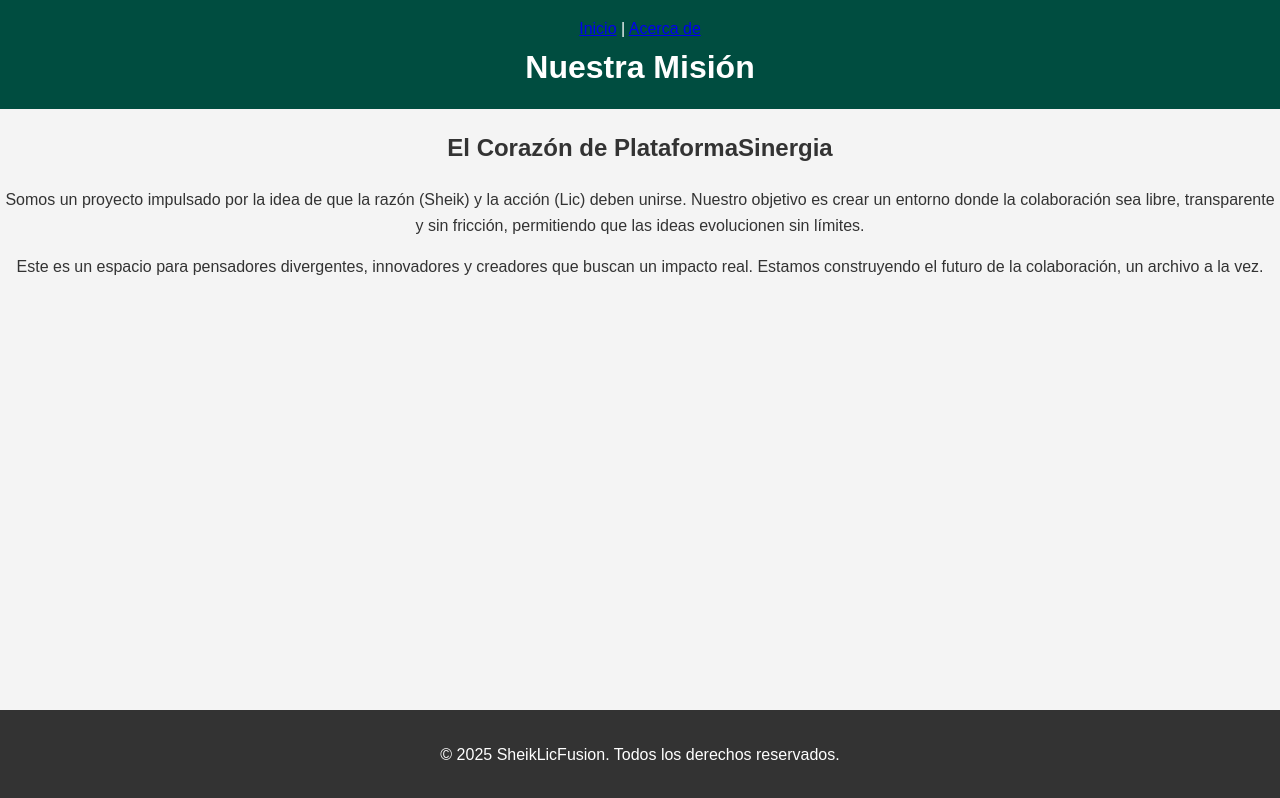
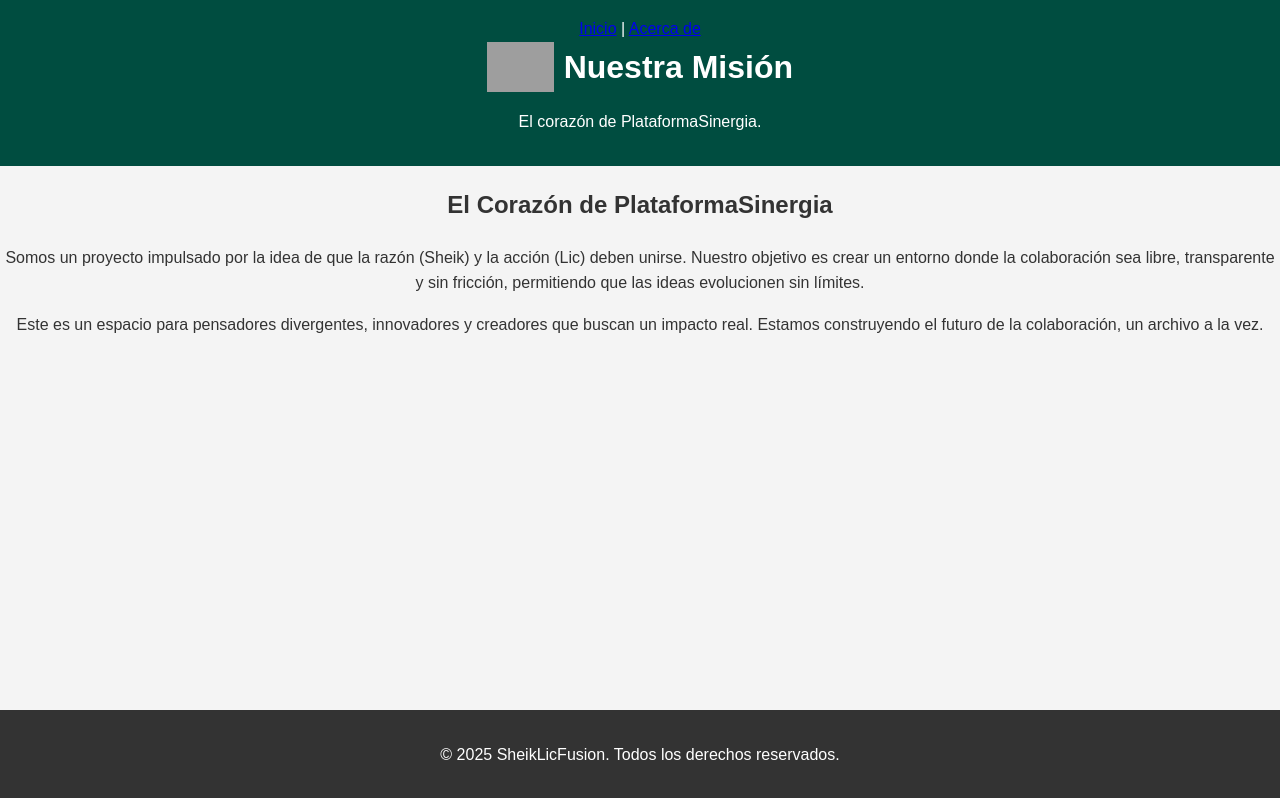
Before and after one commit to SheikLicFusion/PlataformaSinergia, a plain HTML site: page about.html in a window 1280 px wide. Drawn offline with Linux system fonts and the light colour scheme; grey boxes are pictures that could not be loaded.

Commit message:
Update about.html

```diff
--- a/about.html
+++ b/about.html
@@ -7,12 +7,16 @@
     <link rel="stylesheet" href="style.css">
 </head>
 <body>
-    <header>
-        <nav>
-            <a href="index.html">Inicio</a> | <a href="about.html">Acerca de</a>
-        </nav>
-        <h1>Nuestra Misión</h1>
-    </header>
+<header>
+    <nav>
+        <a href="index.html">Inicio</a> | <a href="about.html">Acerca de</a>
+    </nav>
+    <div style="display: flex; align-items: center; justify-content: center;">
+        <img src="assets/logo.png" alt="Logo Plataforma Sinergia" height="50">
+        <h1 style="margin-left: 10px;">Nuestra Misión</h1>
+    </div>
+    <p>El corazón de PlataformaSinergia.</p>
+</header>
     <main>
         <section class="content">
             <h2>El Corazón de PlataformaSinergia</h2>
```
